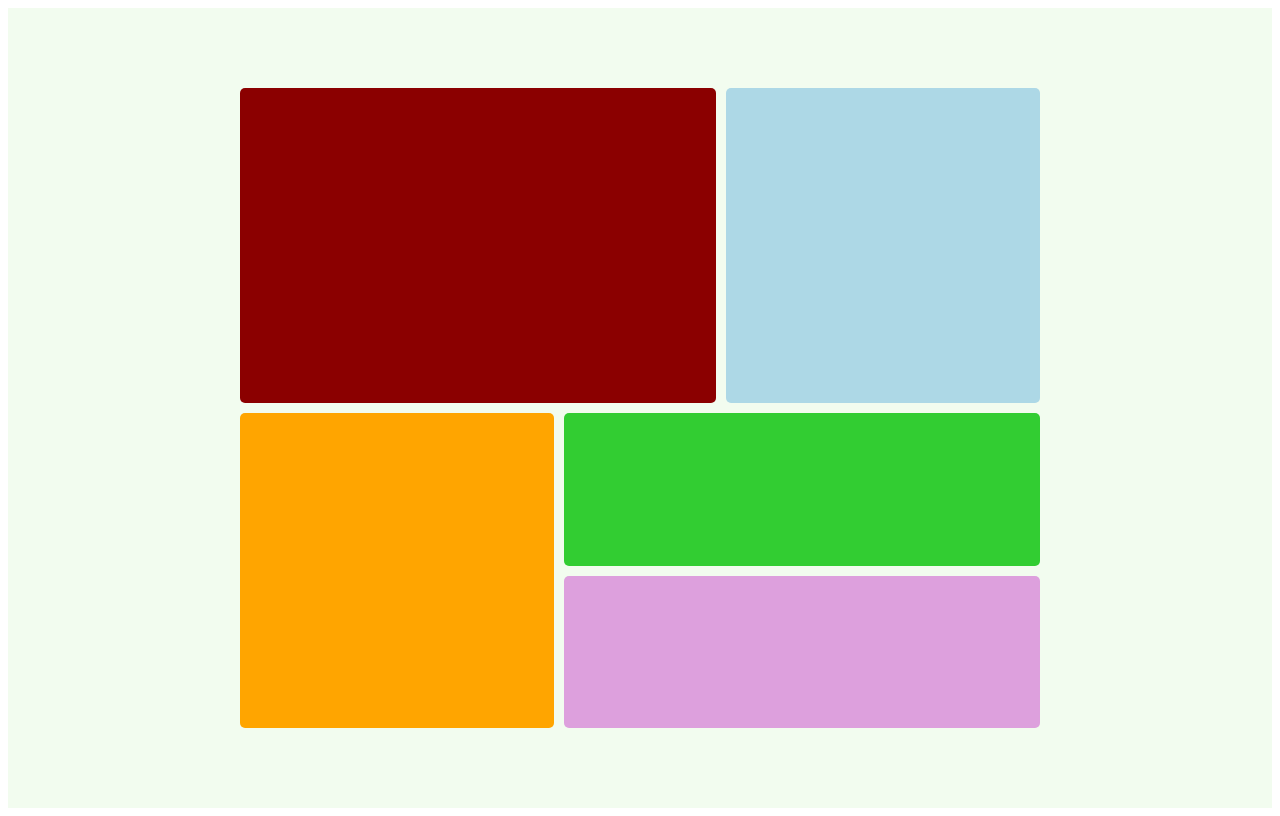
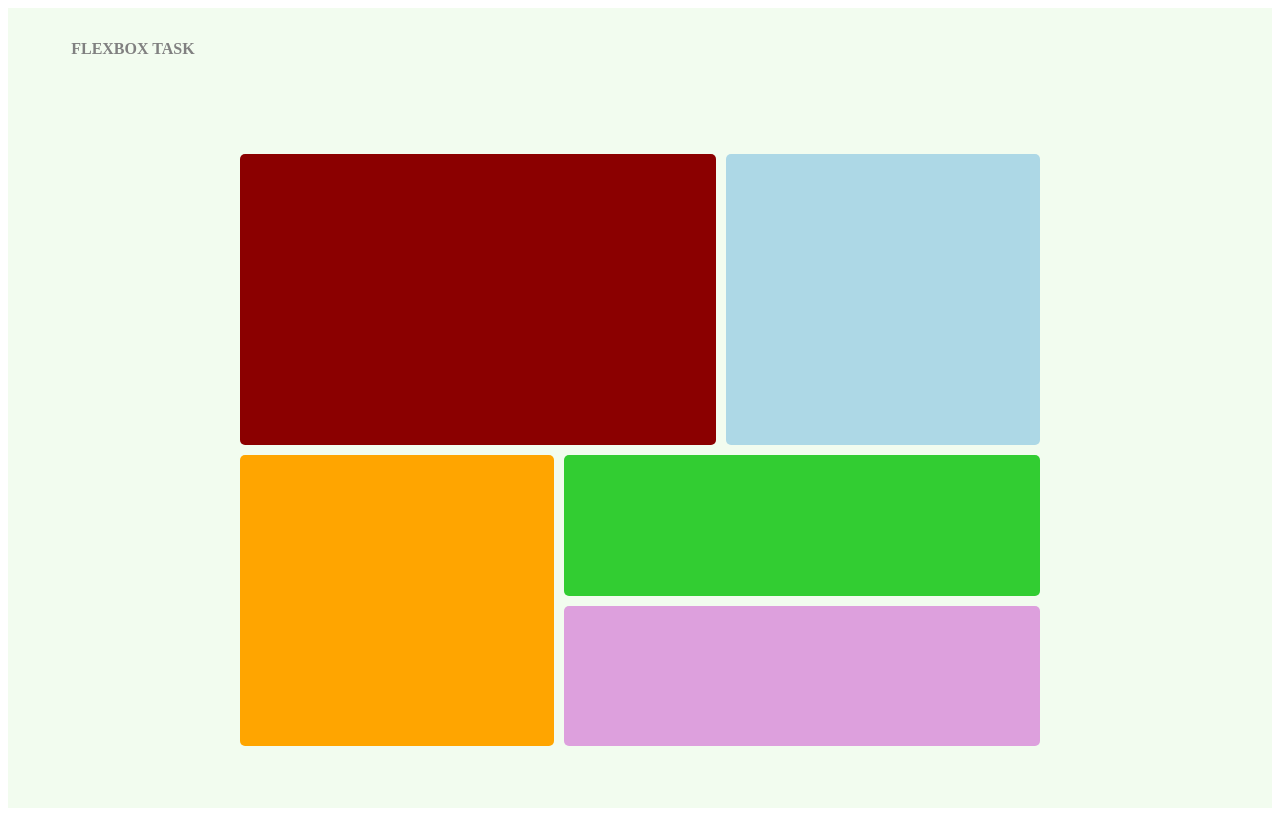
Before and after one commit to 0laolu/zuri-flexbox-gridLayout-task, a plain HTML site: page grid.html in a window 1280 px wide. Drawn offline with Linux system fonts and the light colour scheme.

Commit message:
add link to respective pages

```diff
--- a/CSS/grid.css
+++ b/CSS/grid.css
@@ -3,10 +3,22 @@ html {
 }
 
 .page-wrapper {
-    display: flex;
-    align-items: center;
     min-height: 100vh;
     background-color: #F2FCEF;
+}
+
+.link-to-other-page {
+    width: 100%;
+    padding: 2rem 0
+}
+
+.link-to-other-page a {
+    text-decoration: none;
+    color: grey;
+    text-transform: uppercase;
+    font-weight: bold;
+    width: 40%;
+    margin-inline: 5%;
 }
 
 div.grid-container {
@@ -15,8 +27,8 @@ div.grid-container {
     grid-template-columns: repeat(5, 1fr);
     gap: 10px;
     width: 50rem;
-    height: 40rem;
-    margin-inline: auto;
+    height: 37rem;
+    margin: 4rem auto;
 }
 
 div.box {
--- a/CSS/style.css
+++ b/CSS/style.css
@@ -11,20 +11,30 @@ html {
 
 .page-wrapper {
     background-color: hsl(0, 0%, 95%);
-    display: flex;
-    align-items: center;
     width: 100%;
     min-height: 100vh;
 }
 
+.link-to-other-page {
+    width: 100%;
+    padding: 2rem 4rem;
+}
+
+.link-to-other-page a {
+    text-decoration: none;
+    color: grey;
+    text-transform: uppercase;
+}
+
 .card-container {
     width: 57%;
-    margin-inline: auto;
+    margin: 4rem auto;
     display: flex;
 }
 
 .sedan-container {
     background-color: hsl(31, 77%, 52%);
+    border-radius: 10px 0 0 10px;
 }
 
 .suv-container {
@@ -33,6 +43,7 @@ html {
 
 .luxury-container {
     background-color: hsl(179, 100%, 13%);
+    border-radius: 0 10px 10px 0;
 }
 
 .vehicle-card {
--- a/grid.html
+++ b/grid.html
@@ -9,6 +9,9 @@
     </head>
     <body>
         <main class="page-wrapper">
+            <div class="link-to-other-page">
+                <a href="index.html">FlexBox Task</a>
+            </div>
             <div class="grid-container">
                 <div class="box red"></div>
                 <div class="box blue"></div>
```
Also changed, not shown: 3-column-preview-card-component-main/index.html (added, +36 -0 lines), index.html (+3 -0 lines), 3-column-preview-card-component-main/design/active-states.jpg (added), 3-column-preview-card-component-main/design/desktop-design.jpg (added), 3-column-preview-card-component-main/design/desktop-preview.jpg (added), 3-column-preview-card-component-main/design/mobile-design.jpg (added), 3-column-preview-card-component-main/images/favicon-32x32.png (added), 3-column-preview-card-component-main/images/icon-luxury.svg (added), 3-column-preview-card-component-main/images/icon-sedans.svg (added), 3-column-preview-card-component-main/images/icon-suvs.svg (added), 4 other files.
